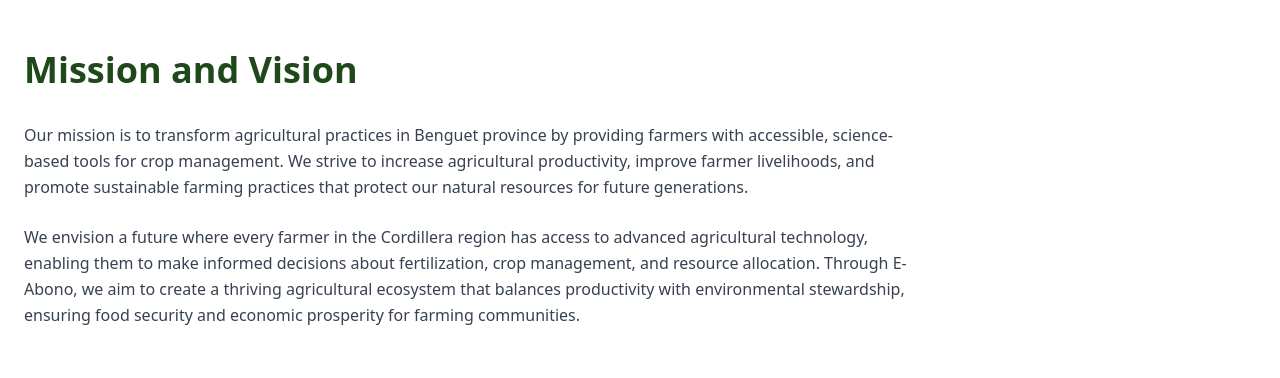
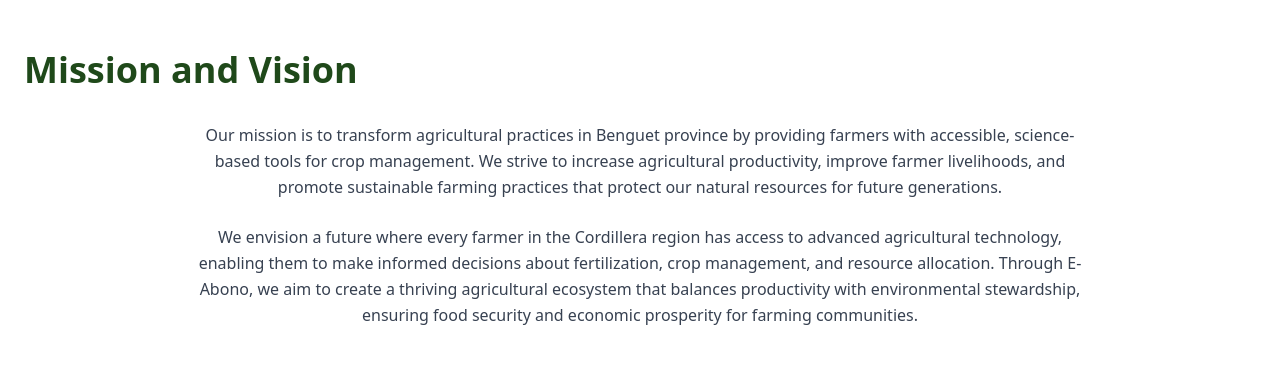
Before and after one commit to ReyJrFerrer/e-abono, a React (Vite) app: page /about-us in a window 1280 px wide. Shown: the part 1080-1458 px from the top of the page. Built offline with nearby package versions, Linux system fonts and the light colour scheme.

Commit message:
Updated AboutUs.tsx

```diff
--- a/src/components/AboutUs.tsx
+++ b/src/components/AboutUs.tsx
@@ -111,7 +111,7 @@ export const AboutUs = () => {
             </div>
 
             <h2 className="text-4xl font-bold text-eabono-green mb-8">Mission and Vision</h2>
-            <div className="max-w-4xl">
+            <div className="max-w-4xl mx-auto text-center md:text-center">
               <p className="text-gray-700 leading-relaxed mb-6">
                 Our mission is to transform agricultural practices in Benguet province by providing farmers with accessible, science-based tools for crop management. We strive to increase agricultural productivity, improve farmer livelihoods, and promote sustainable farming practices that protect our natural resources for future generations.
               </p>
```
